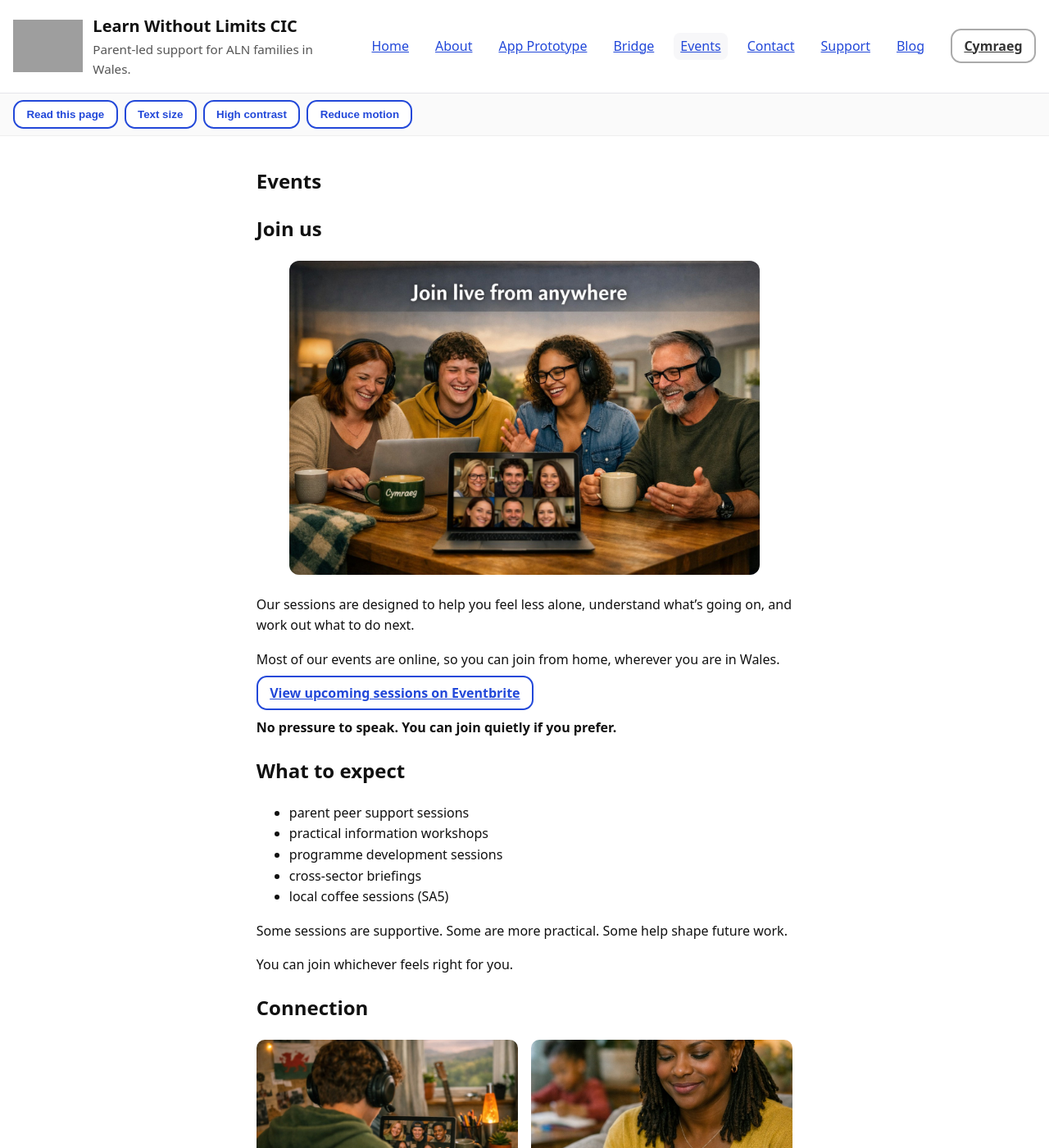
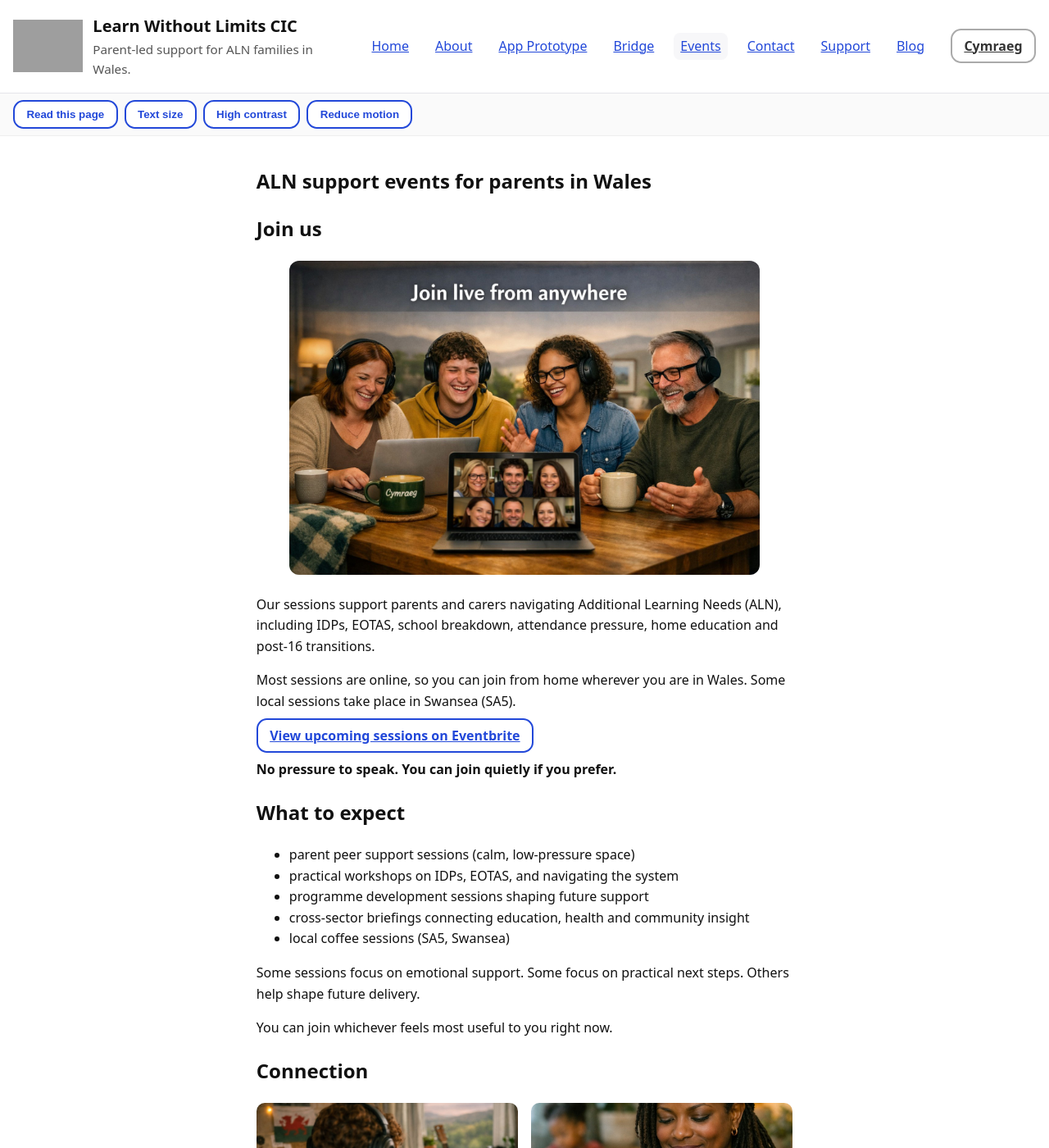
Before and after one commit to StephShobiye/learnwithoutlimitscic.github.io, a Jekyll site: the page events.en.html, which Jekyll copies as it is, in a window 1280 px wide and 1400 px high. Shown: the whole window at 82% size. Built offline with Jekyll 4.4.1, drawn with Linux system fonts in a browser that asks for light colours; some of the changed text lies outside the part shown; grey boxes are pictures that could not be loaded.

Commit message:
Update events.en.html
Improve Events page SEO and clarity (no structural changes)

```diff
--- a/events.en.html
+++ b/events.en.html
@@ -3,8 +3,8 @@
 <head>
   <meta charset="utf-8">
   <meta name="viewport" content="width=device-width, initial-scale=1">
-  <title>Events | Learn Without Limits CIC</title>
-  <meta name="description" content="Parent peer support events in Wales for families of children with Additional Learning Needs, disability, and long-term health conditions. Book via Eventbrite.">
+  <title>ALN Parent Support Events in Wales | Learn Without Limits CIC</title>
+  <meta name="description" content="Join parent-led ALN support events in Wales. Online and local sessions covering IDPs, EOTAS, school breakdown, home education, and post-16 transitions. Book via Eventbrite.">
 
   <link rel="preload" href="/assets/css/styles.css" as="style">
   <link rel="stylesheet" href="/assets/css/styles.css">
@@ -57,7 +57,7 @@
 
 <section class="content">
 
-  <h1>Events</h1>
+  <h1>ALN support events for parents in Wales</h1>
   <h2>Join us</h2>
 
   <!-- HERO -->
@@ -69,11 +69,11 @@
   </figure>
 
   <p>
-    Our sessions are designed to help you feel less alone, understand what’s going on, and work out what to do next.
+    Our sessions support parents and carers navigating Additional Learning Needs (ALN), including IDPs, EOTAS, school breakdown, attendance pressure, home education and post-16 transitions.
   </p>
 
   <p>
-    Most of our events are online, so you can join from home, wherever you are in Wales.
+    Most sessions are online, so you can join from home wherever you are in Wales. Some local sessions take place in Swansea (SA5).
   </p>
 
   <p>
@@ -88,15 +88,20 @@
   <h2>What to expect</h2>
 
   <ul>
-    <li>parent peer support sessions</li>
-    <li>practical information workshops</li>
-    <li>programme development sessions</li>
-    <li>cross-sector briefings</li>
-    <li>local coffee sessions (SA5)</li>
+    <li>parent peer support sessions (calm, low-pressure space)</li>
+    <li>practical workshops on IDPs, EOTAS, and navigating the system</li>
+    <li>programme development sessions shaping future support</li>
+    <li>cross-sector briefings connecting education, health and community insight</li>
+    <li>local coffee sessions (SA5, Swansea)</li>
   </ul>
 
-  <p>Some sessions are supportive. Some are more practical. Some help shape future work.</p>
-  <p>You can join whichever feels right for you.</p>
+  <p>
+    Some sessions focus on emotional support. Some focus on practical next steps. Others help shape future delivery.
+  </p>
+
+  <p>
+    You can join whichever feels most useful to you right now.
+  </p>
 
   <!-- CONNECTION TILES -->
   <h2>Connection</h2>
@@ -141,7 +146,11 @@
   </p>
 
   <p>
-    Many people come to a session not knowing what to expect and stay because it feels different from other spaces.
+    Many people join a session unsure what to expect and stay because it feels practical, calm, and genuinely supportive.
+  </p>
+
+  <p>
+    Sessions are shaped by real parent experience and reflect what families are actually navigating day to day.
   </p>
 
   <!-- LINKS -->
@@ -152,6 +161,12 @@
     <li><a href="https://www.facebook.com/groups/learnwithoutlimitscic" target="_blank" rel="noopener">Community</a></li>
     <li><a href="/bridge.en.html">Bridge</a></li>
   </ul>
+
+  <p>
+    <a class="btn" href="https://www.eventbrite.com/o/learn-without-limits-cic-116012434951#events" target="_blank" rel="noopener">
+      View all events
+    </a>
+  </p>
 
 </section>
 </main>
```
